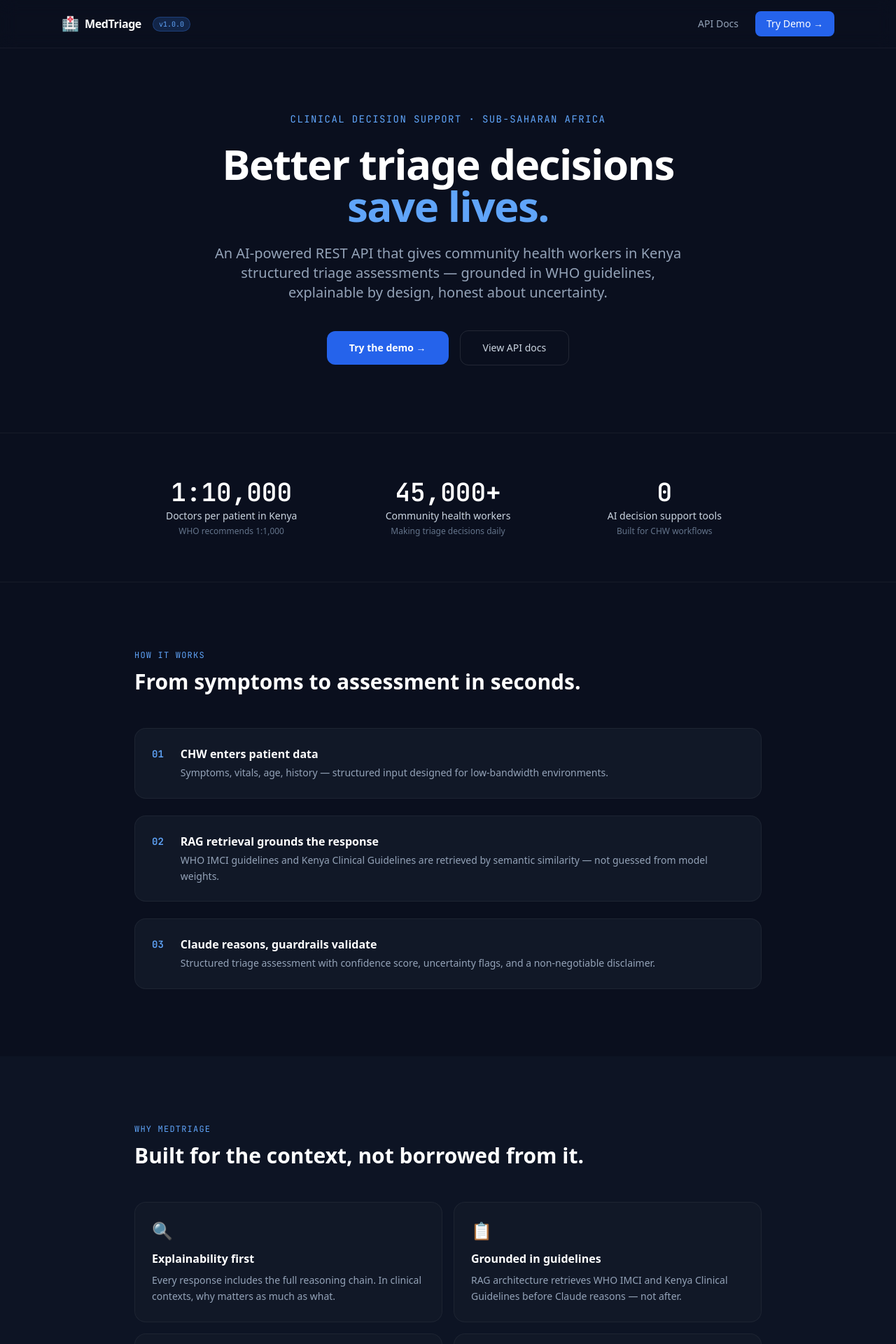
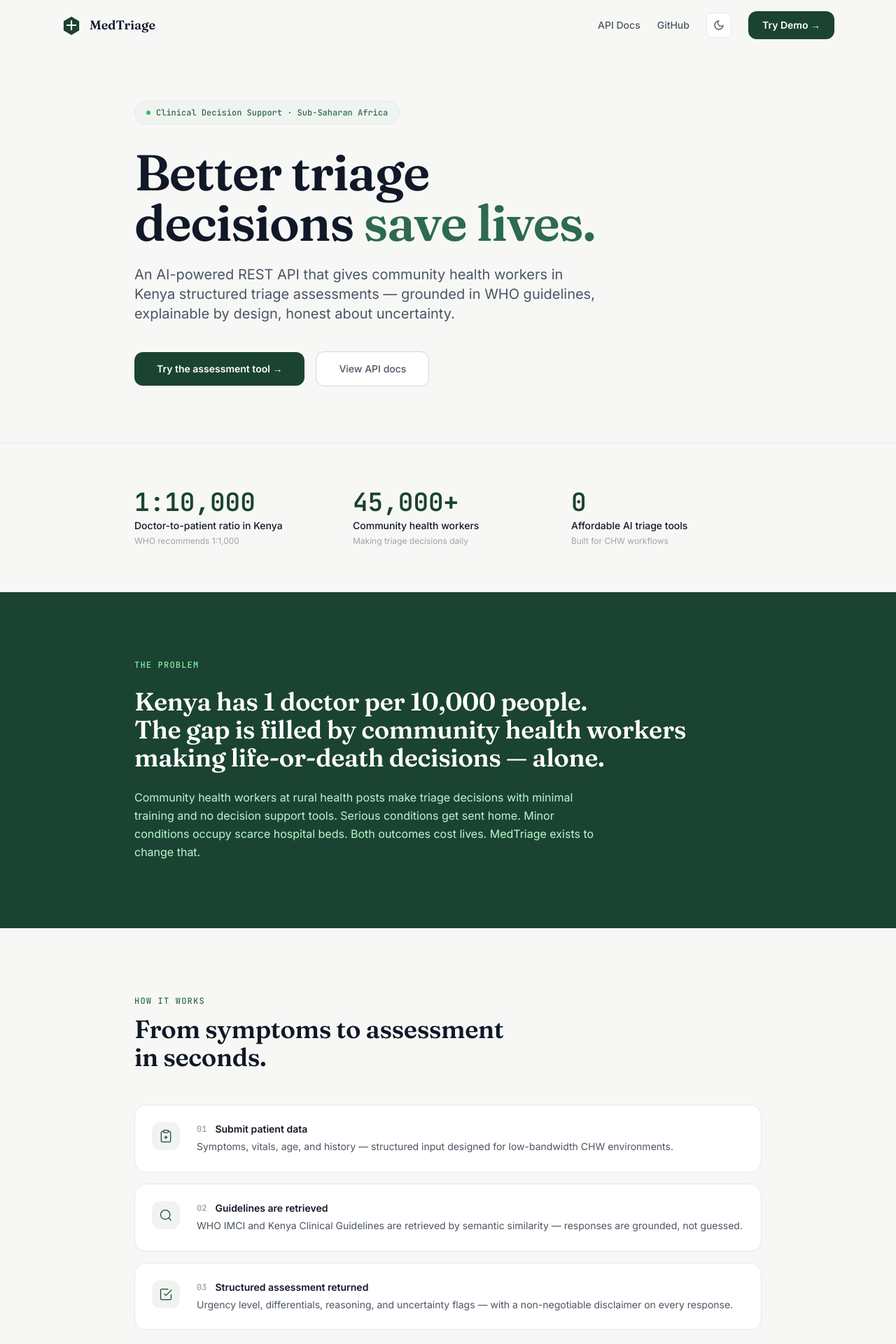
Before and after one commit to MuindiKate/medtriage, a Next.js app in the folder frontend/: page / in a window 1280 px wide. Shown: the top 1920 px of the page at 70% size. Built offline with nearby package versions, Linux system fonts and the light colour scheme.

Commit message:
feat: redesign landing page with Fraunces typography and forest green palette

```diff
--- a/frontend/app/page.tsx
+++ b/frontend/app/page.tsx
@@ -1,49 +1,94 @@
 "use client";
+import { useEffect, useState } from "react";
 import Link from "next/link";
-import { useEffect, useState } from "react";
+import Logo from "@/components/Logo";
+import ThemeToggle from "@/components/ThemeToggle";
 
 const stats = [
-  { value: "1:10,000", label: "Doctors per patient in Kenya", sub: "WHO recommends 1:1,000" },
-  { value: "45,000+", label: "Community health workers", sub: "Making triage decisions daily" },
-  { value: "0", label: "AI decision support tools", sub: "Built for CHW workflows" },
+  { value: "1:10,000", label: "Doctor-to-patient ratio in Kenya", note: "WHO recommends 1:1,000" },
+  { value: "45,000+", label: "Community health workers", note: "Making triage decisions daily" },
+  { value: "0", label: "Affordable AI triage tools", note: "Built for CHW workflows" },
 ];
 
 const steps = [
   {
     num: "01",
-    title: "CHW enters patient data",
-    desc: "Symptoms, vitals, age, history — structured input designed for low-bandwidth environments.",
+    title: "Submit patient data",
+    desc: "Symptoms, vitals, age, and history — structured input designed for low-bandwidth CHW environments.",
+    icon: (
+      <svg width="20" height="20" viewBox="0 0 24 24" fill="none" stroke="currentColor" strokeWidth="1.5">
+        <path d="M16 4h2a2 2 0 0 1 2 2v14a2 2 0 0 1-2 2H6a2 2 0 0 1-2-2V6a2 2 0 0 1 2-2h2" />
+        <rect x="8" y="2" width="8" height="4" rx="1" ry="1" />
+        <line x1="12" y1="11" x2="12" y2="17" />
+        <line x1="9" y1="14" x2="15" y2="14" />
+      </svg>
+    ),
   },
   {
     num: "02",
-    title: "RAG retrieval grounds the response",
-    desc: "WHO IMCI guidelines and Kenya Clinical Guidelines are retrieved by semantic similarity — not guessed from model weights.",
+    title: "Guidelines are retrieved",
+    desc: "WHO IMCI and Kenya Clinical Guidelines are retrieved by semantic similarity — responses are grounded, not guessed.",
+    icon: (
+      <svg width="20" height="20" viewBox="0 0 24 24" fill="none" stroke="currentColor" strokeWidth="1.5">
+        <circle cx="11" cy="11" r="8" />
+        <line x1="21" y1="21" x2="16.65" y2="16.65" />
+      </svg>
+    ),
   },
   {
     num: "03",
-    title: "Claude reasons, guardrails validate",
-    desc: "Structured triage assessment with confidence score, uncertainty flags, and a non-negotiable disclaimer.",
+    title: "Structured assessment returned",
+    desc: "Urgency level, differentials, reasoning, and uncertainty flags — with a non-negotiable disclaimer on every response.",
+    icon: (
+      <svg width="20" height="20" viewBox="0 0 24 24" fill="none" stroke="currentColor" strokeWidth="1.5">
+        <polyline points="9 11 12 14 22 4" />
+        <path d="M21 12v7a2 2 0 0 1-2 2H5a2 2 0 0 1-2-2V5a2 2 0 0 1 2-2h11" />
+      </svg>
+    ),
   },
 ];
 
 const differentiators = [
   {
-    icon: "🔍",
+    icon: (
+      <svg width="22" height="22" viewBox="0 0 24 24" fill="none" stroke="currentColor" strokeWidth="1.5">
+        <circle cx="12" cy="12" r="10" />
+        <line x1="12" y1="8" x2="12" y2="12" />
+        <line x1="12" y1="16" x2="12.01" y2="16" />
+      </svg>
+    ),
     title: "Explainability first",
     desc: "Every response includes the full reasoning chain. In clinical contexts, why matters as much as what.",
   },
   {
-    icon: "📋",
+    icon: (
+      <svg width="22" height="22" viewBox="0 0 24 24" fill="none" stroke="currentColor" strokeWidth="1.5">
+        <path d="M4 19.5A2.5 2.5 0 0 1 6.5 17H20" />
+        <path d="M6.5 2H20v20H6.5A2.5 2.5 0 0 1 4 19.5v-15A2.5 2.5 0 0 1 6.5 2z" />
+      </svg>
+    ),
     title: "Grounded in guidelines",
-    desc: "RAG architecture retrieves WHO IMCI and Kenya Clinical Guidelines before Claude reasons — not after.",
+    desc: "RAG architecture retrieves WHO IMCI and Kenya Clinical Guidelines before Claude reasons — never from model weights alone.",
   },
   {
-    icon: "⚠️",
+    icon: (
+      <svg width="22" height="22" viewBox="0 0 24 24" fill="none" stroke="currentColor" strokeWidth="1.5">
+        <path d="M10.29 3.86L1.82 18a2 2 0 0 0 1.71 3h16.94a2 2 0 0 0 1.71-3L13.71 3.86a2 2 0 0 0-3.42 0z" />
+        <line x1="12" y1="9" x2="12" y2="13" />
+        <line x1="12" y1="17" x2="12.01" y2="17" />
+      </svg>
+    ),
     title: "Honest about uncertainty",
     desc: "Missing vitals, ambiguous symptoms, low confidence — all flagged explicitly. Never a false certainty.",
   },
   {
-    icon: "🔌",
+    icon: (
+      <svg width="22" height="22" viewBox="0 0 24 24" fill="none" stroke="currentColor" strokeWidth="1.5">
+        <rect x="2" y="3" width="20" height="14" rx="2" ry="2" />
+        <line x1="8" y1="21" x2="16" y2="21" />
+        <line x1="12" y1="17" x2="12" y2="21" />
+      </svg>
+    ),
     title: "API-first infrastructure",
     desc: "Any CHW app, NGO tool, or government system can integrate. Built to be the layer underneath.",
   },
@@ -51,31 +96,61 @@
 
 export default function Landing() {
   const [mounted, setMounted] = useState(false);
-  useEffect(() => setMounted(true), []);
+  const [scrolled, setScrolled] = useState(false);
+
+  useEffect(() => {
+    setMounted(true);
+    const onScroll = () => setScrolled(window.scrollY > 20);
+    window.addEventListener("scroll", onScroll);
+    return () => window.removeEventListener("scroll", onScroll);
+  }, []);
 
   return (
-    <main className="min-h-screen bg-[#0A0F1E] text-white font-sans">
+    <main style={{ background: "var(--bg)", color: "var(--text)" }} className="min-h-screen">
+
       {/* Nav */}
-      <nav className="fixed top-0 left-0 right-0 z-50 bg-[#0A0F1E]/80 backdrop-blur-md border-b border-white/5">
+      <nav
+        className="fixed top-0 left-0 right-0 z-50 transition-all duration-300"
+        style={{
+          background: scrolled ? "var(--surface)" : "transparent",
+          borderBottom: scrolled ? "1px solid var(--border)" : "1px solid transparent",
+          backdropFilter: scrolled ? "blur(12px)" : "none",
+        }}
+      >
         <div className="max-w-6xl mx-auto px-6 py-4 flex items-center justify-between">
-          <div className="flex items-center gap-2">
-            <span className="text-xl">🏥</span>
-            <span className="font-bold text-white tracking-tight">MedTriage</span>
-            <span className="ml-2 text-[10px] bg-blue-500/20 text-blue-400 border border-blue-500/30 px-2 py-0.5 rounded-full font-mono">
-              v1.0.0
+          <Link href="/" className="flex items-center gap-3">
+            <Logo size={28} />
+            <span className="font-display font-semibold text-lg" style={{ color: "var(--text)" }}>
+              MedTriage
             </span>
-          </div>
+          </Link>
           <div className="flex items-center gap-6">
             <a
               href="http://localhost:8000/docs"
               target="_blank"
-              className="text-sm text-slate-400 hover:text-white transition-colors"
+              rel="noreferrer"
+              className="text-sm font-medium transition-colors hidden md:block"
+              style={{ color: "var(--text-2)" }}
             >
               API Docs
             </a>
+            <a
+              href="https://github.com/MuindiKate/medtriage"
+              target="_blank"
+              rel="noreferrer"
+              className="text-sm font-medium transition-colors hidden md:block"
+              style={{ color: "var(--text-2)" }}
+            >
+              GitHub
+            </a>
+            <ThemeToggle />
             <Link
               href="/triage"
-              className="text-sm bg-blue-600 hover:bg-blue-500 text-white px-4 py-2 rounded-lg transition-colors font-medium"
+              className="text-sm font-semibold px-5 py-2.5 rounded-xl transition-all"
+              style={{
+                background: "var(--primary)",
+                color: "white",
+              }}
             >
               Try Demo →
             </Link>
@@ -84,81 +159,157 @@
       </nav>
 
       {/* Hero */}
-      <section className="pt-40 pb-24 px-6">
-        <div className="max-w-4xl mx-auto text-center">
+      <section className="pt-36 pb-20 px-6">
+        <div className="max-w-4xl mx-auto">
           <div
-            className={`transition-all duration-700 ${
-              mounted ? "opacity-100 translate-y-0" : "opacity-0 translate-y-4"
-            }`}
+            className={`transition-all duration-700 ${mounted ? "opacity-100 translate-y-0" : "opacity-0 translate-y-6"}`}
           >
-            <p className="text-blue-400 text-sm font-mono tracking-widest uppercase mb-6">
+            <div
+              className="inline-flex items-center gap-2 px-4 py-2 rounded-full text-xs font-mono font-medium mb-8 border"
+              style={{
+                background: "var(--surface-2)",
+                borderColor: "var(--border)",
+                color: "var(--primary-mid)",
+              }}
+            >
+              <span className="w-1.5 h-1.5 rounded-full bg-green-500 animate-pulse" />
               Clinical Decision Support · Sub-Saharan Africa
+            </div>
+
+            <h1
+              className="font-display text-5xl md:text-7xl font-semibold leading-tight mb-6"
+              style={{ color: "var(--text)", letterSpacing: "-0.02em" }}
+            >
+              Better triage
+              <br />
+              decisions{" "}
+              <em className="not-italic" style={{ color: "var(--primary-mid)" }}>
+                save lives.
+              </em>
+            </h1>
+
+            <p
+              className="text-lg md:text-xl max-w-2xl leading-relaxed mb-10"
+              style={{ color: "var(--text-2)" }}
+            >
+              An AI-powered REST API that gives community health workers
+              in Kenya structured triage assessments — grounded in WHO
+              guidelines, explainable by design, honest about uncertainty.
             </p>
-            <h1 className="text-5xl md:text-6xl font-bold leading-tight tracking-tight mb-6">
-              Better triage decisions
-              <br />
-              <span className="text-blue-400">save lives.</span>
-            </h1>
-            <p className="text-slate-400 text-lg md:text-xl max-w-2xl mx-auto leading-relaxed mb-10">
-              An AI-powered REST API that gives community health workers in Kenya
-              structured triage assessments — grounded in WHO guidelines,
-              explainable by design, honest about uncertainty.
-            </p>
-            <div className="flex items-center justify-center gap-4">
+
+            <div className="flex flex-wrap items-center gap-4">
               <Link
                 href="/triage"
-                className="bg-blue-600 hover:bg-blue-500 text-white font-semibold px-8 py-3.5 rounded-xl transition-colors text-sm"
+                className="font-semibold px-8 py-3.5 rounded-xl transition-all text-sm"
+                style={{ background: "var(--primary)", color: "white" }}
               >
-                Try the demo →
+                Try the assessment tool →
               </Link>
-              <a
-                href="http://localhost:8000/docs"
-                target="_blank"
-                className="border border-white/10 hover:border-white/20 text-slate-300 hover:text-white font-medium px-8 py-3.5 rounded-xl transition-colors text-sm"
-              >
-                View API docs
-              </a>
+              <a href="http://localhost:8000/docs" target="_blank" rel="noreferrer" className="font-medium px-8 py-3.5 rounded-xl transition-all text-sm border" style={{ borderColor: "var(--border-2)", color: "var(--text-2)", background: "var(--surface)" }}>View API docs</a>
             </div>
           </div>
         </div>
       </section>
 
       {/* Stats */}
-      <section className="py-16 px-6 border-y border-white/5">
-        <div className="max-w-4xl mx-auto grid grid-cols-1 md:grid-cols-3 gap-8">
+      <section
+        className="py-16 px-6"
+        style={{ borderTop: "1px solid var(--border)", borderBottom: "1px solid var(--border)" }}
+      >
+        <div className="max-w-4xl mx-auto grid grid-cols-1 md:grid-cols-3 gap-10">
           {stats.map((s, i) => (
-            <div key={i} className="text-center">
-              <p className="text-4xl font-bold font-mono text-white mb-1">
+            <div key={i}>
+              <p
+                className="font-mono text-4xl font-bold mb-1"
+                style={{ color: "var(--primary)" }}
+              >
                 {s.value}
               </p>
-              <p className="text-slate-300 text-sm font-medium">{s.label}</p>
-              <p className="text-slate-500 text-xs mt-1">{s.sub}</p>
+              <p className="font-medium text-sm mb-1" style={{ color: "var(--text)" }}>
+                {s.label}
+              </p>
+              <p className="text-xs" style={{ color: "var(--text-3)" }}>
+                {s.note}
+              </p>
             </div>
           ))}
+        </div>
+      </section>
+
+      {/* Problem */}
+      <section
+        className="py-24 px-6"
+        style={{ background: "var(--primary)" }}
+      >
+        <div className="max-w-4xl mx-auto">
+          <p className="font-mono text-xs font-medium tracking-widest uppercase mb-6 text-green-300">
+            The Problem
+          </p>
+          <h2
+            className="font-display text-3xl md:text-4xl font-semibold leading-snug mb-6 text-white"
+            style={{ letterSpacing: "-0.01em" }}
+          >
+            Kenya has 1 doctor per 10,000 people.
+            <br />
+            The gap is filled by community health workers
+            <br />
+            making life-or-death decisions — alone.
+          </h2>
+          <p className="text-green-200 leading-relaxed max-w-2xl">
+            Community health workers at rural health posts make triage decisions
+            with minimal training and no decision support tools. Serious conditions
+            get sent home. Minor conditions occupy scarce hospital beds. Both
+            outcomes cost lives. MedTriage exists to change that.
+          </p>
         </div>
       </section>
 
       {/* How it works */}
       <section className="py-24 px-6">
         <div className="max-w-4xl mx-auto">
-          <p className="text-blue-400 text-xs font-mono tracking-widest uppercase mb-3">
+          <p
+            className="font-mono text-xs font-medium tracking-widest uppercase mb-3"
+            style={{ color: "var(--primary-mid)" }}
+          >
             How it works
           </p>
-          <h2 className="text-3xl font-bold mb-12">
-            From symptoms to assessment in seconds.
+          <h2
+            className="font-display text-3xl md:text-4xl font-semibold mb-12"
+            style={{ color: "var(--text)", letterSpacing: "-0.01em" }}
+          >
+            From symptoms to assessment
+            <br />
+            in seconds.
           </h2>
-          <div className="space-y-6">
+          <div className="space-y-4">
             {steps.map((step, i) => (
               <div
                 key={i}
-                className="flex gap-6 p-6 bg-[#111827] border border-white/5 rounded-2xl hover:border-blue-500/20 transition-colors"
+                className="flex gap-6 p-6 rounded-2xl border transition-all"
+                style={{
+                  background: "var(--surface)",
+                  borderColor: "var(--border)",
+                }}
               >
-                <span className="text-blue-400 font-mono text-sm font-bold shrink-0 mt-0.5">
-                  {step.num}
-                </span>
+                <div
+                  className="w-10 h-10 rounded-xl flex items-center justify-center shrink-0"
+                  style={{ background: "var(--surface-2)", color: "var(--primary)" }}
+                >
+                  {step.icon}
+                </div>
                 <div>
-                  <h3 className="font-semibold text-white mb-1">{step.title}</h3>
-                  <p className="text-slate-400 text-sm leading-relaxed">
+                  <div className="flex items-center gap-3 mb-1">
+                    <span
+                      className="font-mono text-xs font-semibold"
+                      style={{ color: "var(--text-3)" }}
+                    >
+                      {step.num}
+                    </span>
+                    <h3 className="font-semibold text-sm" style={{ color: "var(--text)" }}>
+                      {step.title}
+                    </h3>
+                  </div>
+                  <p className="text-sm leading-relaxed" style={{ color: "var(--text-2)" }}>
                     {step.desc}
                   </p>
                 </div>
@@ -169,23 +320,44 @@
       </section>
 
       {/* Differentiators */}
-      <section className="py-24 px-6 bg-[#0D1424]">
+      <section className="py-24 px-6" style={{ background: "var(--surface-2)" }}>
         <div className="max-w-4xl mx-auto">
-          <p className="text-blue-400 text-xs font-mono tracking-widest uppercase mb-3">
+          <p
+            className="font-mono text-xs font-medium tracking-widest uppercase mb-3"
+            style={{ color: "var(--primary-mid)" }}
+          >
             Why MedTriage
           </p>
-          <h2 className="text-3xl font-bold mb-12">
-            Built for the context, not borrowed from it.
+          <h2
+            className="font-display text-3xl md:text-4xl font-semibold mb-12"
+            style={{ color: "var(--text)", letterSpacing: "-0.01em" }}
+          >
+            Built for the context,
+            <br />
+            not borrowed from it.
           </h2>
           <div className="grid grid-cols-1 md:grid-cols-2 gap-4">
             {differentiators.map((d, i) => (
               <div
                 key={i}
-                className="p-6 bg-[#111827] border border-white/5 rounded-2xl hover:border-blue-500/20 transition-colors"
+                className="p-6 rounded-2xl border transition-all"
+                style={{
+                  background: "var(--surface)",
+                  borderColor: "var(--border)",
+                }}
               >
-                <span className="text-2xl mb-3 block">{d.icon}</span>
-                <h3 className="font-semibold text-white mb-2">{d.title}</h3>
-                <p className="text-slate-400 text-sm leading-relaxed">{d.desc}</p>
+                <div
+                  className="w-10 h-10 rounded-xl flex items-center justify-center mb-4"
+                  style={{ background: "var(--surface-2)", color: "var(--primary)" }}
+                >
+                  {d.icon}
+                </div>
+                <h3 className="font-semibold mb-2 text-sm" style={{ color: "var(--text)" }}>
+                  {d.title}
+                </h3>
+                <p className="text-sm leading-relaxed" style={{ color: "var(--text-2)" }}>
+                  {d.desc}
+                </p>
               </div>
             ))}
           </div>
@@ -195,16 +367,20 @@
       {/* CTA */}
       <section className="py-24 px-6">
         <div className="max-w-2xl mx-auto text-center">
-          <h2 className="text-3xl font-bold mb-4">
+          <h2
+            className="font-display text-3xl md:text-4xl font-semibold mb-4"
+            style={{ color: "var(--text)", letterSpacing: "-0.01em" }}
+          >
             See it work on a real case.
           </h2>
-          <p className="text-slate-400 mb-8 leading-relaxed">
-            Enter patient data and get a structured triage assessment — urgency
-            level, differential diagnoses, reasoning, and uncertainty flags.
+          <p className="mb-8 leading-relaxed" style={{ color: "var(--text-2)" }}>
+            Enter patient data and get a structured triage assessment —
+            urgency level, differential diagnoses, reasoning, and uncertainty flags.
           </p>
           <Link
             href="/triage"
-            className="inline-block bg-blue-600 hover:bg-blue-500 text-white font-semibold px-10 py-4 rounded-xl transition-colors"
+            className="inline-block font-semibold px-10 py-4 rounded-xl transition-all text-sm"
+            style={{ background: "var(--primary)", color: "white" }}
           >
             Open assessment tool →
           </Link>
@@ -212,12 +388,52 @@
       </section>
 
       {/* Footer */}
-      <footer className="border-t border-white/5 py-8 px-6">
-        <div className="max-w-6xl mx-auto flex items-center justify-between text-slate-500 text-sm">
-          <p>MedTriage API · Built by Kat Muindi</p>
-          <div className="flex items-center gap-1">
-            <span className="w-2 h-2 bg-green-400 rounded-full animate-pulse" />
-            <span className="text-xs">API live on localhost:8000</span>
+      <footer
+        className="py-10 px-6"
+        style={{ borderTop: "1px solid var(--border)" }}
+      >
+        <div
+          className="max-w-6xl mx-auto flex flex-col md:flex-row items-center justify-between gap-4"
+          style={{ color: "var(--text-3)" }}
+        >
+          <div className="flex items-center gap-3">
+            <Logo size={20} />
+            <span className="text-sm">
+              MedTriage · Built by{" "}
+              <a
+                href="https://github.com/MuindiKate"
+                target="_blank"
+                rel="noreferrer"
+                className="transition-colors"
+                style={{ color: "var(--text-2)" }}
+              >
+                Catherine Muindi
+              </a>
+            </span>
+          </div>
+          <div className="flex items-center gap-6 text-sm">
+            <a
+              href="http://localhost:8000/docs"
+              target="_blank"
+              rel="noreferrer"
+              className="transition-colors hover:text-current"
+              style={{ color: "var(--text-3)" }}
+            >
+              API Docs
+            </a>
+            <a
+              href="https://github.com/MuindiKate/medtriage"
+              target="_blank"
+              rel="noreferrer"
+              className="transition-colors hover:text-current"
+              style={{ color: "var(--text-3)" }}
+            >
+              GitHub
+            </a>
+            <div className="flex items-center gap-1.5">
+              <span className="w-1.5 h-1.5 rounded-full bg-green-500 animate-pulse" />
+              <span className="text-xs">API live</span>
+            </div>
           </div>
         </div>
       </footer>
```
